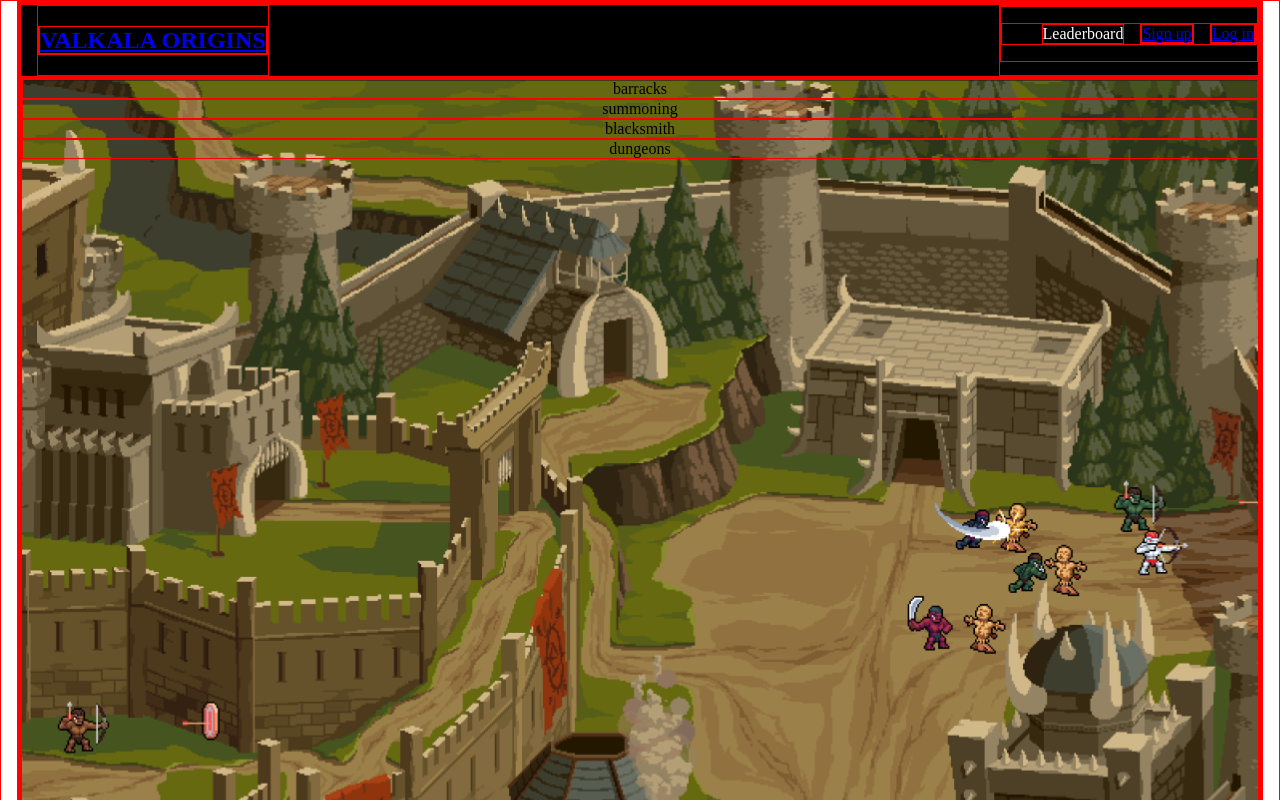
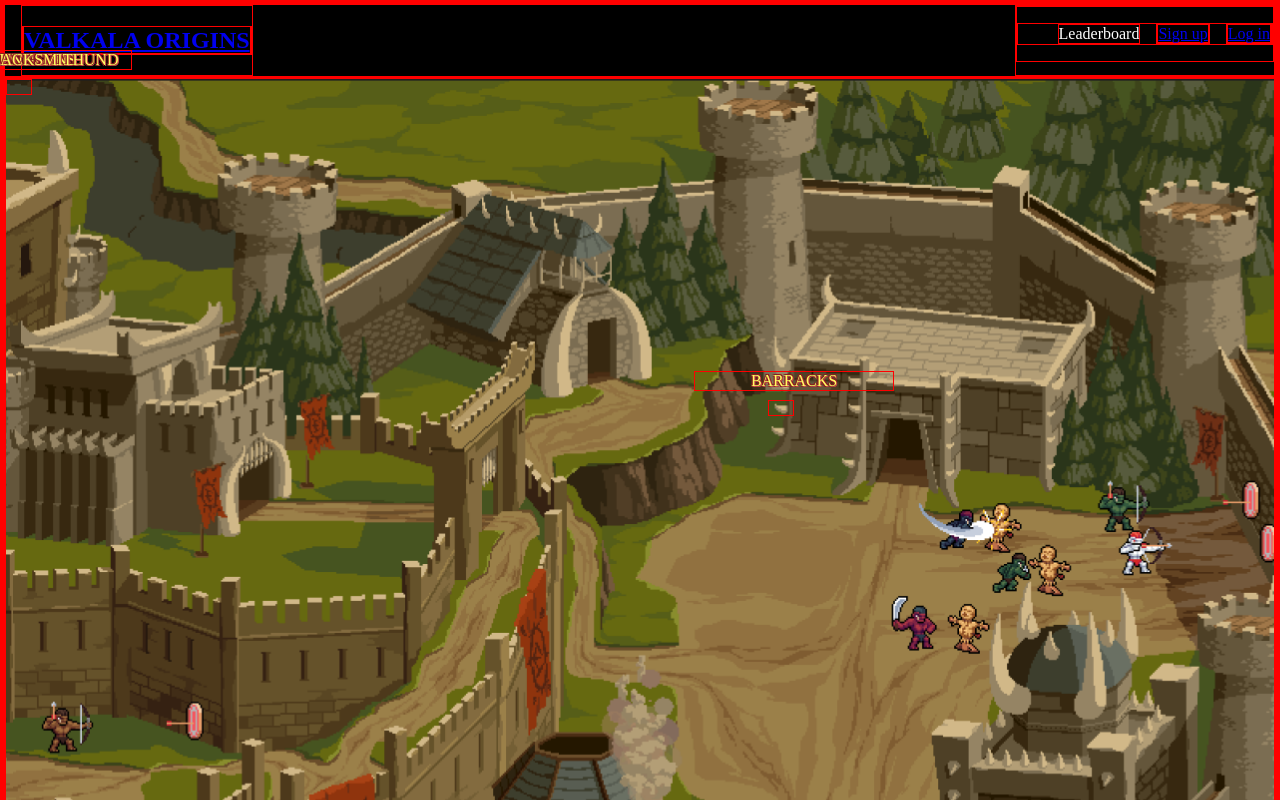
Before and after one commit to 0xJessez/valkala-origins, a React (Create React App) app in the folder valkala-origins-fe/: page /town in a window 1280 px wide. Shown: the top 800 px of the page. Built offline with nearby package versions, Linux system fonts and the light colour scheme; no server answers; a web font is replaced by a local one.

Commit message:
town updates

```diff
--- a/valkala-origins-fe/src/components/css/Home.scss
+++ b/valkala-origins-fe/src/components/css/Home.scss
@@ -4,10 +4,11 @@
 }
 
 body {
-  margin: 0 1rem;
+  margin: 0 auto;
   max-width: 1440px;
   max-height: 1024px;
   font-family: 'Judson', serif;
+  background-color: black;
 }
 
 .top-bar {
--- a/valkala-origins-fe/src/components/css/Town.scss
+++ b/valkala-origins-fe/src/components/css/Town.scss
@@ -3,3 +3,32 @@
   height: 948px;
   background-size: cover;
 }
+
+.hotspot {
+  position: absolute;
+  width: 2%;
+  height: 2%;
+  cursor: pointer;
+  display: block;
+  white-space: nowrap;
+}
+
+.location-text {
+  width: 200px;
+  text-align: center;
+  font-family: alagard;
+  color: #ffff61;
+  position: absolute;
+  left: -75px;
+  text-shadow: 1px 1px 0 #c74c4c, -1px -1px 0 #8a1e1e, 1px -1px 0 #8a1e1e, -1px 1px 0 #8a1e1e, 1px 1px 0 #8a1e1e;
+}
+
+.location-text {
+  top: -30px;
+  font-size: 1rem;
+}
+
+#barracks {
+  top: 50%;
+  left: 60%;
+}
--- a/valkala-origins-fe/src/components/js/Town.js
+++ b/valkala-origins-fe/src/components/js/Town.js
@@ -5,10 +5,18 @@ export default function Town() {
   return (
     <div className="Town">
       <div className="town-area">
-        <div className="poi">barracks</div>
-        <div className="poi">summoning</div>
-        <div className="poi">blacksmith</div>
-        <div className="poi">dungeons</div>
+        <a href="#" className="hotspot" id='barracks'>
+          <span className="location-text">BARRACKS</span>
+        </a>
+        <a href="#" className="hotspot">
+          <span className="location-text">SUMMONING GROUND</span>
+        </a>
+        <a href="#" className="hotspot">
+          <span className="location-text">DUNGEONS</span>
+        </a>
+        <a href="#" className="hotspot">
+          <span className="location-text">BLACKSMITH</span>
+        </a>
       </div>
     </div>
   )
```
